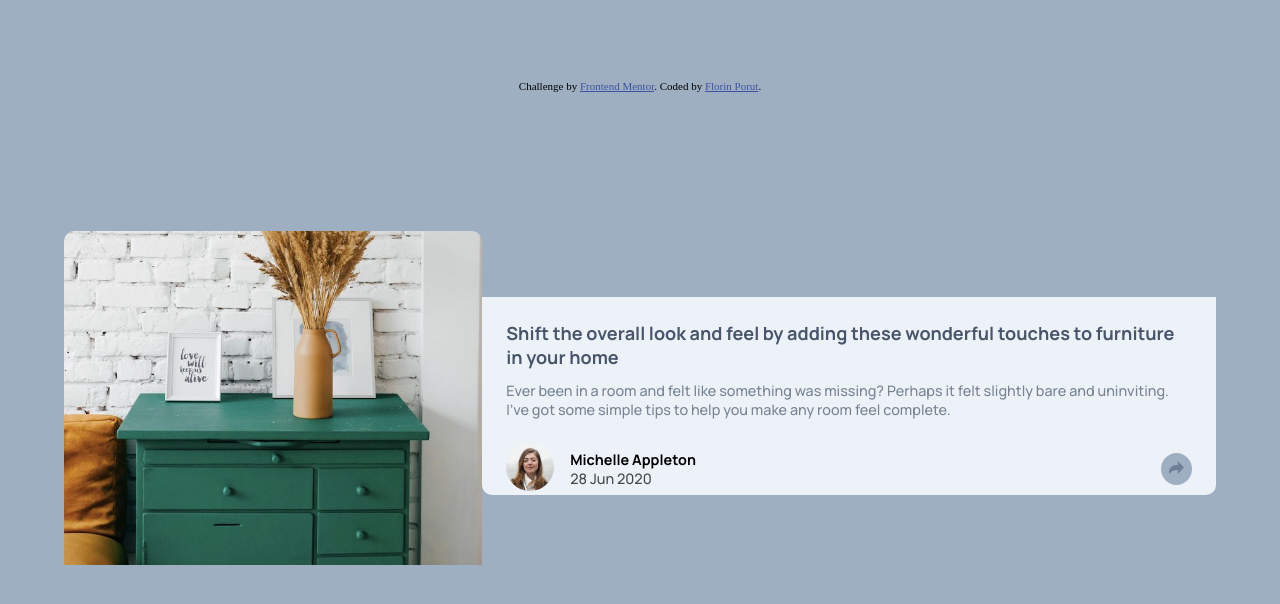
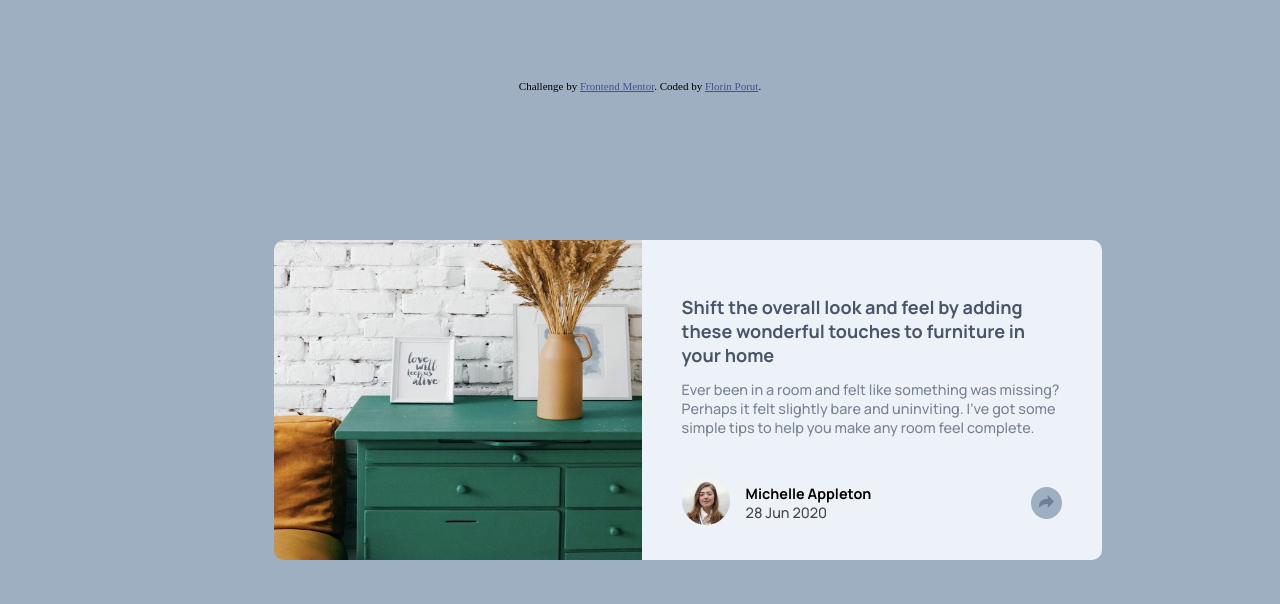
Before and after one commit to zastar23/article-preview-component-master, a plain HTML site: page index.html in a window 1280 px wide. Drawn offline with Linux system fonts and the light colour scheme.

Commit message:
Update style.css

```diff
--- a/style.css
+++ b/style.css
@@ -159,6 +159,48 @@ DESKTOP:
 		margin: 0 auto;
 	}
 
+	.header {
+		width: 50%;
+		display: flex;
+		justify-content: end;
+	}
+
+	.header__img {
+		height: 20rem;
+		width: 30rem;
+		border-bottom-left-radius: 10px;
+	}
+
+	.main {
+		margin: 0 0 0 -7rem;
+		width: 40%;
+		max-width: 40rem;
+		height: 20rem;
+		display: flex;
+		flex-direction: column;
+		justify-content: space-evenly;
+		border-bottom-left-radius: 0;
+		border-top-right-radius: 10px;
+		padding: 1rem;
+		position: relative;
+	}
+
+	.share__options {
+		width: 17rem;
+		border-radius: 10px;
+		left: 21.4rem;
+		top: -4rem;
+	}
+
+	.share__options::before {
+		content: " ";
+		width: 1rem;
+		background-color: var(--very_dark_grayish_blue);
+		position: relative;
+		top: 1.5rem;
+		left: 7.3rem;
+		transform: rotate(45deg);
+	}
 	.attribution {
 		position: absolute;
 		top: 10%;
```
